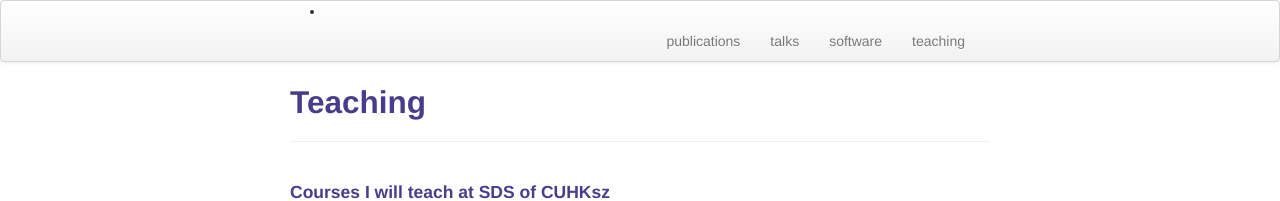
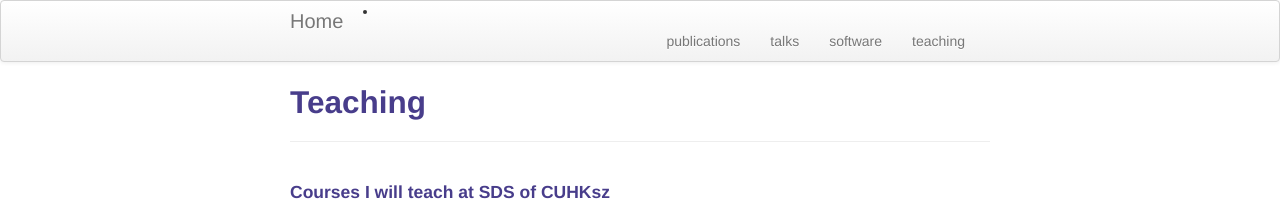
Before and after one commit to ZhenxingGuo0015/ZhenxingGuo0015.github.io, a Jekyll site: the page built from teaching.md, in a window 1280 px wide. Shown: the top 201 px of the page. Built offline with Jekyll 4.4.1, drawn with Linux system fonts in a browser that asks for light colours.

Commit message:
Update default.html

```diff
--- a/_includes/themes/twitter/default.html
+++ b/_includes/themes/twitter/default.html
@@ -33,7 +33,7 @@
     <div class="navbar">
       <div class="navbar-inner">
         <div class="container-narrow">
-          <li><a class="brand" href="{{ HOME_PATH }}">{{ Home }}</a></li>
+          <li><a class="brand" href="{{ HOME_PATH }}">Home</a></li>
           <ul class="nav">
                       <!-- <li><a href="{{ BASE_PATH }}/bio.html">bio</a></li> -->
               <li><a href="{{ BASE_PATH }}/pubs.html">publications</a></li>
```
